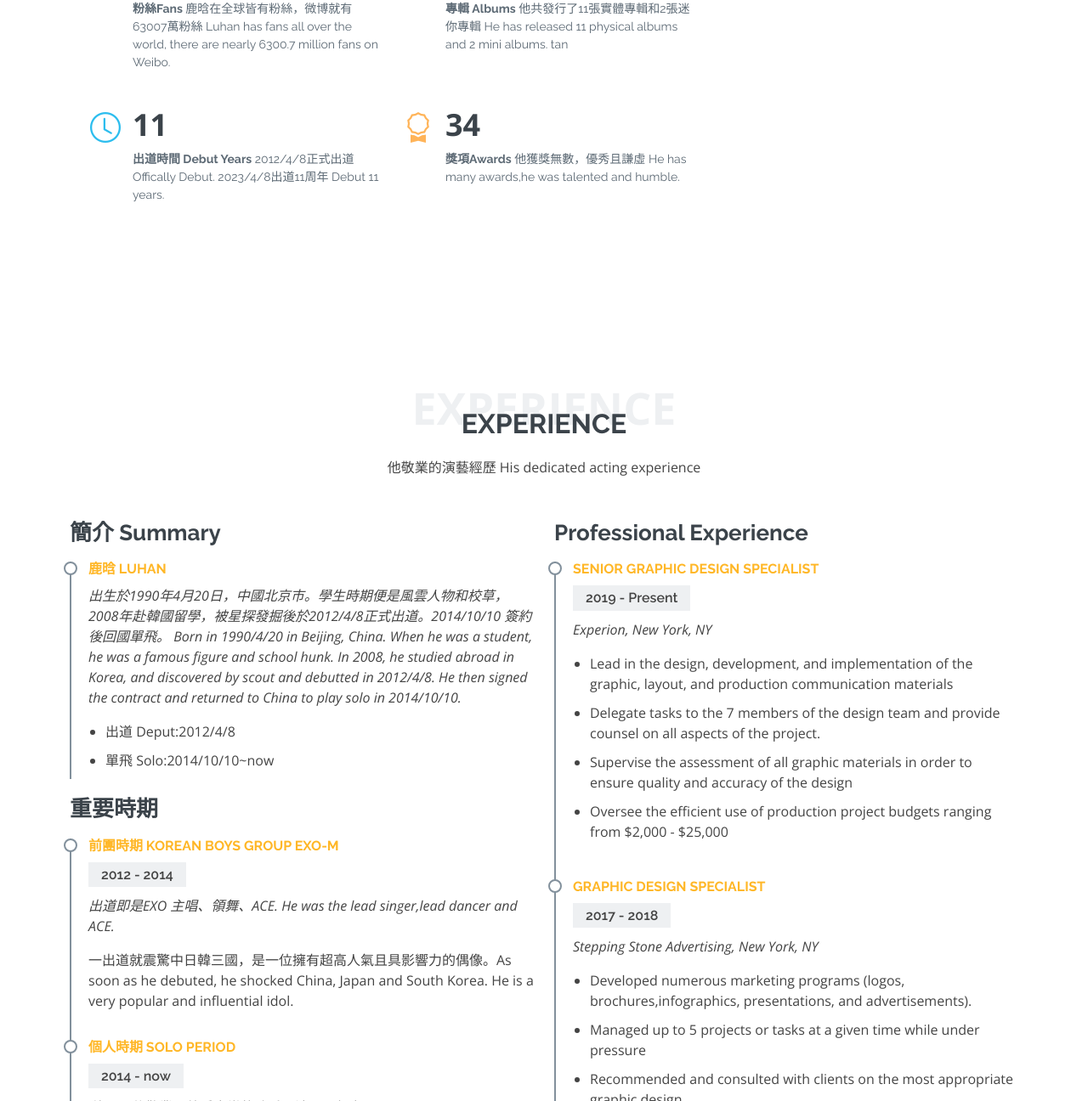
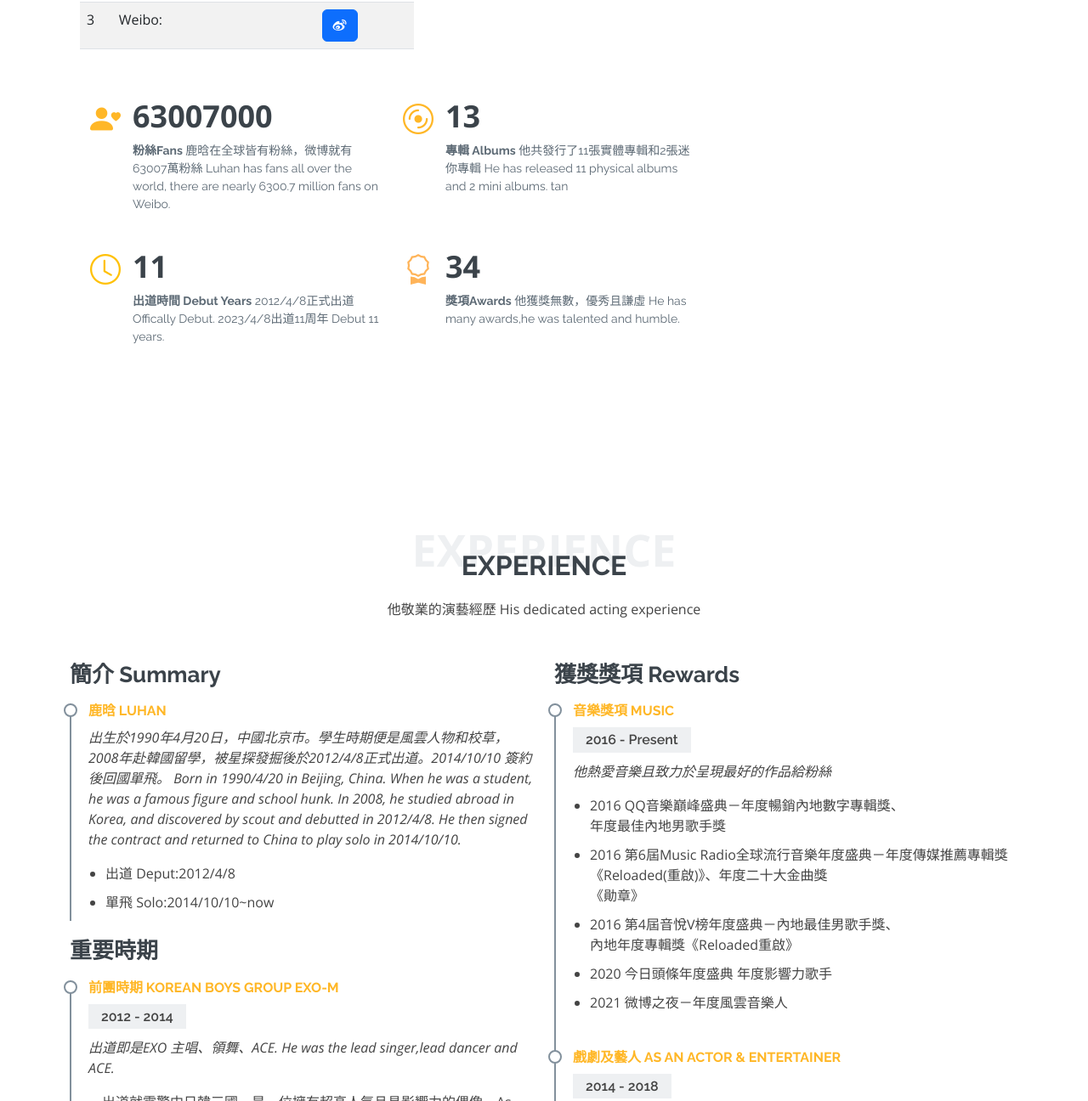
Before and after one commit to PhoebeLuhan0412/PhoebeLuhan0412.github.io, a plain HTML site: page index.html in a window 1280 px wide. Shown: the part 2980-4276 px from the top of the page at 85% size. Drawn offline with nearby package versions, Linux system fonts and the light colour scheme.

Commit message:
Add files via upload

```diff
--- a/index.html
+++ b/index.html
@@ -146,12 +146,32 @@
                     <li><i class="bi bi-chevron-right"></i> <strong>Age:</strong> <span>33</span></li>
                   </ul>
                 </div>
+<table class="table table-striped">
+  <tbody>
+    <tr>
+      <td>1</td>
+      <td>Name：鹿晗 Luhan</td>
+      <td>Age：33</td>
+      <td>City：中國北京 Beijing, China</td>
+    </tr>
+    <tr>
+      <td>2</td>
+      <td>Instagram:</td>
+      <td><a class="btn btn-primary" href="https://www.instagram.com/7_luhan_m/"><i class="bi bi-instagram"></i></a></td>
+    </tr>
+    <tr>
+      <td>3</td>
+      <td>Weibo:</td>
+      <td><a class="btn btn-primary" href="https://weibo.com/u/1537790411"><i class="bi bi-sina-weibo"></i></a></td>
+    </tr>
+  </tbody>
+</table>
 
               </div>
               <div class="row mt-n4">
                 <div class="col-md-6 mt-5 d-md-flex align-items-md-stretch">
                   <div class="count-box">
-                    <i class="bi bi-emoji-smile" style="color: #20b38e;"></i>
+                    <i class="bi bi-person-heart"></i>
                     <span data-purecounter-start="0" data-purecounter-end="63007000" data-purecounter-duration="1" class="purecounter"></span>
                     <p><strong>粉絲Fans </strong> 鹿晗在全球皆有粉絲，微博就有63007萬粉絲 Luhan has fans all over the world, there are nearly 6300.7 million fans on Weibo.</p>
                   </div>
@@ -159,7 +179,7 @@
 
                 <div class="col-md-6 mt-5 d-md-flex align-items-md-stretch">
                   <div class="count-box">
-                    <i class="bi bi-journal-richtextr" style="color: #8a1ac2;"></i>
+                    <i class="bi bi-disc"></i>
                     <span data-purecounter-start="0" data-purecounter-end="13" data-purecounter-duration="1" class="purecounter"></span>
                     <p><strong>專輯 Albums</strong> 他共發行了11張實體專輯和2張迷你專輯 He has released 11 physical albums and 2 mini albums. tan</p>
                   </div>
@@ -167,7 +187,7 @@
 
                 <div class="col-md-6 mt-5 d-md-flex align-items-md-stretch">
                   <div class="count-box">
-                    <i class="bi bi-clock" style="color: #2cbdee;"></i>
+                    <i class="bi bi-clock" style="color: #ffc107;"></i>
                     <span data-purecounter-start="0" data-purecounter-end="11" data-purecounter-duration="1" class="purecounter"></span>
                     <p><strong>出道時間 Debut Years</strong> 2012/4/8正式出道 Offically Debut. 2023/4/8出道11周年 Debut 11 years.</p>
                   </div>
@@ -227,38 +247,54 @@
             </div>
           </div>
           <div class="col-lg-6">
-            <h3 class="resume-title">Professional Experience</h3>
+            <h3 class="resume-title">獲獎獎項 Rewards</h3>
             <div class="resume-item">
-              <h4>Senior graphic design specialist</h4>
-              <h5>2019 - Present</h5>
-              <p><em>Experion, New York, NY </em></p>
+              <h4>音樂獎項 Music</h4>
+              <h5>2016 - Present</h5>
+              <p><em>他熱愛音樂且致力於呈現最好的作品給粉絲</em></p>
               <p>
               <ul>
-                <li>Lead in the design, development, and implementation of the graphic, layout, and production communication materials</li>
-                <li>Delegate tasks to the 7 members of the design team and provide counsel on all aspects of the project. </li>
-                <li>Supervise the assessment of all graphic materials in order to ensure quality and accuracy of the design</li>
-                <li>Oversee the efficient use of production project budgets ranging from $2,000 - $25,000</li>
+                <li>2016 QQ音樂巔峰盛典－年度暢銷內地數字專輯獎、
+                  <br>年度最佳內地男歌手獎</li>
+                <li>2016 第6屆Music Radio全球流行音樂年度盛典－年度傳媒推薦專輯獎
+                   《Reloaded(重啟)》、年度二十大金曲獎<br>《勛章》 </li>
+                <li>2016 第4屆音悅V榜年度盛典－內地最佳男歌手獎、
+                  <br>內地年度專輯獎《Reloaded重啟》</li>
+                <li>2020 今日頭條年度盛典 年度影響力歌手</li>
+                <li>2021 微博之夜－年度風雲音樂人</li>
               </ul>
               </p>
             </div>
             <div class="resume-item">
-              <h4>Graphic design specialist</h4>
-              <h5>2017 - 2018</h5>
-              <p><em>Stepping Stone Advertising, New York, NY</em></p>
+              <h4>戲劇及藝人 As an actor & Entertainer</h4>
+              <h5>2014 - 2018</h5>
+              <p><em>他做為新人演員不斷學習，努力精進自己，同時努力成為粉絲的榜樣</em></p>
               <p>
               <ul>
-                <li>Developed numerous marketing programs (logos, brochures,infographics, presentations, and advertisements).</li>
-                <li>Managed up to 5 projects or tasks at a given time while under pressure</li>
-                <li>Recommended and consulted with clients on the most appropriate graphic design</li>
-                <li>Created 4+ design presentations and proposals a month for clients and account managers</li>
+                <li>2014 愛奇藝尖叫之夜年度盛典－亞洲人氣偶像獎</li>
+                <li>2015 第12屆廣州大學生電影節－最受歡迎男演員獎<br>《重返20歲》</li>
+                <li>2016 騰訊視頻星光大賞-亞洲全能藝人獎</li>
+                <li>2018 愛奇藝尖叫之夜年度盛典－亞洲全能藝人獎</li>
               </ul>
+
+              </p>
+            </div>
+            <div class="resume-item">
+              <h4>戲劇及藝人 As an actor & Entertainer</h4>
+              <h5>2014 - 2018</h5>
+              <p><em>他做為新人演員不斷學習，努力精進自己，同時努力成為粉絲的榜樣</em></p>
+              <p>
+              <ul>
+                <li>中國青少年發展基金會 - 希望工程實施30周年突出貢獻者</li>
+                <li>2015 第12屆廣州大學生電影節－最受歡迎男演員獎<br>《重返20歲》</li>
+                <li>2016 騰訊視頻星光大賞-亞洲全能藝人獎</li>
+                <li>2018 愛奇藝尖叫之夜年度盛典－亞洲全能藝人獎</li>
+              </ul>
+
               </p>
             </div>
           </div>
         </div>
-
-      </div>
-    </section><!-- End My Resume Section -->
         <div class="accordion" id="accordionExample">
   <div class="accordion-item">
     <h2 class="accordion-header" id="headingOne">
@@ -297,6 +333,9 @@
     </div>
   </div>
 </div>
+      </div>
+    </section><!-- End My Resume Section -->
+
     <!-- ======= My Services Section ======= -->
     <section id="services" class="services">
       <div class="container">
@@ -436,7 +475,7 @@
 
         <ul id="portfolio-flters" class="d-flex justify-content-center">
           <li data-filter="*" class="filter-active">All</li>
-          <li data-filter=".filter-app">App</li>
+          <li data-filter=".filter-app">舞台Stage</li>
           <li data-filter=".filter-card">Card</li>
           <li data-filter=".filter-web">Web</li>
         </ul>
```
Lines whose indentation alone changed are shown as unchanged.
